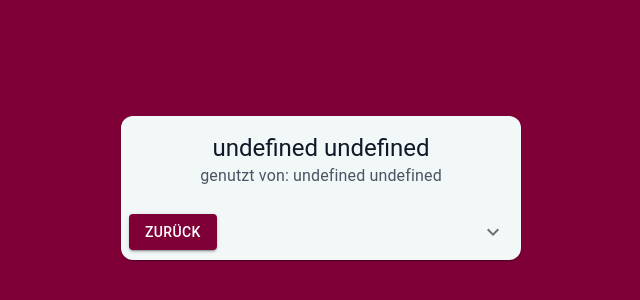
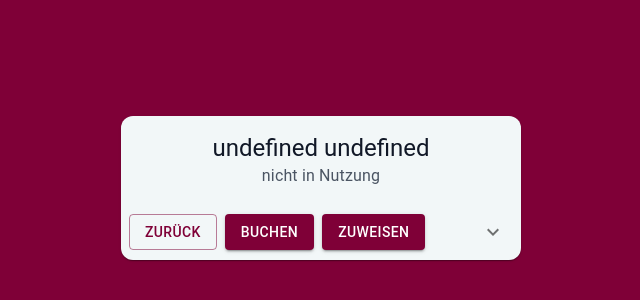
Before and after one commit to DerNikJakom/nextjs-inventory, a Next.js app: page /device/1 in a window 1280 px wide. Shown: the part 228-528 px from the top of the page, without its empty margins (319-959 px from the left). Built offline with nearby package versions, Linux system fonts and the light colour scheme; no server answers; the database is empty.

Commit message:
Add user assignment logic and update device detail page interactions

```diff
--- a/src/app/device/[code]/page.tsx
+++ b/src/app/device/[code]/page.tsx
@@ -46,6 +46,9 @@ const DeviceDetailPage = ({
   const router = useRouter();
   const { code } = use(params);
 
+  const userID = 2; // Beispielhafte Benutzer-ID
+
+  const [isAssigned, setAssigned] = useState(false);
   const [expanded, setExpanded] = useState(false);
   const [device, setDevice] = useState({
     mitarbeiter_id: 0,
@@ -70,6 +73,12 @@ const DeviceDetailPage = ({
         const response = await fetch(`/api/device/${code}`);
         const data = await response.json();
         setDevice(data);
+        if (data.vorname) {
+          // Überprüfe, ob das Gerät einem Mitarbeiter zugewiesen ist
+          setAssigned(true);
+        } else {
+          setAssigned(false);
+        }
       } catch (err) {
         console.error("Fehler bei der Überprüfung des Geräts:", err);
       }
@@ -80,9 +89,6 @@ const DeviceDetailPage = ({
   const handleExpandClick = useCallback(() => {
     setExpanded(!expanded);
   }, [expanded]);
-
-  const isAssigned = true; // Beispielhaftes Zuweisungsstatus
-  const userID = 2; // Beispielhafte Benutzer-ID
 
   const handleClick = useCallback(() => {
     // Beispielhafte Funktion für das Zuweisen/Entfernen
@@ -127,7 +133,7 @@ const DeviceDetailPage = ({
               >
                 Zurück
               </Button>
-              {userID === device.mitarbeiter_id && (
+
               <Button
                 id="removeBtn"
                 onClick={handleClick}
@@ -136,26 +142,31 @@ const DeviceDetailPage = ({
               >
                 Entfernen
               </Button>
-              )}
             </>
           ) : (
             <>
               <Button
                 variant="outlined"
                 color="primary"
-                onClick={() => {
-                  console.log("Zurück");
-                }}
+                onClick={() => router.push("/device")}
               >
                 Zurück
               </Button>
               <Button
-                id="assignBtn"
+                id="assignMeBtn"
                 onClick={handleClick}
                 variant="contained"
                 color="primary"
               >
                 Buchen
+              </Button>
+              <Button
+                id="assignThemBtn"
+                onClick={handleClick}
+                variant="contained"
+                color="primary"
+              >
+                Zuweisen
               </Button>
             </>
           )}
```
Lines whose indentation alone changed are shown as unchanged.
